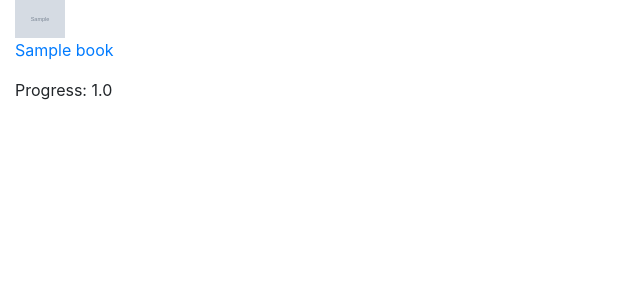
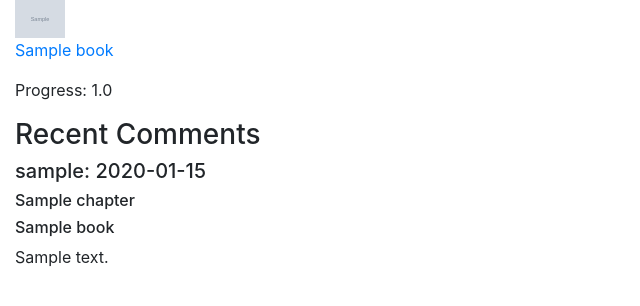
Before and after one commit to joshdbarton/nightstand-capstone, a Django app: page /dashboard/ in a window 1280 px wide. Shown: the part 56-362 px from the top of the page, without its empty margins (0-640 px from the left). Run offline with Django 3.2, Linux system fonts and the light colour scheme; a user stored in the database is signed in; tables that the repository leaves empty hold one stand-in row (values such as "Sample post"); grey boxes marked "Sample" are stand-in pictures; some libraries are stand-ins or nearby versions.

Commit message:
added recent comments to dashboard view

```diff
--- a/nightstand_dashboard/admin.py
+++ b/nightstand_dashboard/admin.py
@@ -1,7 +1,8 @@
 from django.contrib import admin
-from nightstand_dashboard.models import Book, Chapter, Reader
+from nightstand_dashboard.models import Book, Chapter, Reader, ChapterComment
 
 
 admin.site.register(Book)
 admin.site.register(Chapter)
 admin.site.register(Reader)
+admin.site.register(ChapterComment)
--- a/nightstand_dashboard/templates/nightstand_dashboard/dashboard.html
+++ b/nightstand_dashboard/templates/nightstand_dashboard/dashboard.html
@@ -9,4 +9,15 @@
 
 </div>
 {% endfor %}
+<div id="dashboard-comments">
+    <h3>Recent Comments</h3>
+    {% for comment in comments %}
+    <div class="comment-card">
+        <h5>{{comment}}</h5>
+        <h6>{{comment.chapter}}</h6>
+        <h6>{{comment.chapter.book}}</h6>
+        <p>{{comment.content}}</p>
+    </div>
+    {% endfor %}
+</div>
 {% endblock %}
--- a/nightstand_dashboard/views.py
+++ b/nightstand_dashboard/views.py
@@ -4,7 +4,7 @@ from django.contrib import messages
 from django.contrib.auth.forms import UserCreationForm
 from django.contrib.auth import logout
 from django.http import HttpResponse, HttpResponseForbidden
-from nightstand_dashboard.models import Book, Reader, Chapter, ReaderChapter
+from nightstand_dashboard.models import Book, Reader, Chapter, ReaderChapter, ChapterComment
 
 
 
@@ -32,6 +32,7 @@ def dashboard(request):
     reader = Reader.objects.get(user=request.user)
     books = reader.books.all()
     context = {"books": dict()}
+    comments = list()
     for book in books:
         context['books'][book.id] = [book.title, book.thumbnail]
         progress = 0
@@ -40,11 +41,16 @@ def dashboard(request):
         chapter_count = 0
         completed_count = 0
         for chapter in chapters:
+            chapter_comments = chapter.chaptercomment_set.all()
+            if chapter_comments.count() > 0:
+                comments.extend(chapter_comments)
             if ReaderChapter.objects.get(reader=reader, chapter=chapter).completed:
                 completed_count += 1
             chapter_count += 1
         progress = completed_count/chapter_count
         context["books"][book.id].append(progress)
+    context['comments'] = sorted(comments, reverse=True, key= lambda k: k.datetime)[:15]
+    print(len(context["comments"]))
     return render(request, "nightstand_dashboard/dashboard.html", context)
 
 
@@ -56,7 +62,6 @@ def book_view(request, pk):
     reader = Reader.objects.get(user=request.user)
     book = Book.objects.get(pk=pk)
     chapters = Chapter.objects.filter(book=book)
-
     if request.method == "GET":
         book_chapters = list()
         book_comments = list()
```
Also changed, not shown: nightstand_dashboard/models.py (+0 -12 lines).
